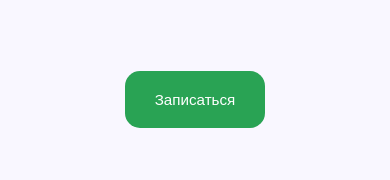
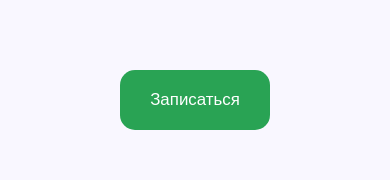
Before and after one commit to tusya11/ChessFirstSchool, a React (Create React App) app: page /main in a window 390 px wide. Shown: the part 615-795 px from the top of the page. Built offline with nearby package versions, Linux system fonts and the light colour scheme.

Commit message:
fix: button styles

```diff
--- a/src/components/RecordButton/RecordButton.scss
+++ b/src/components/RecordButton/RecordButton.scss
@@ -18,7 +18,7 @@
     cursor: pointer;
 
     @media screen and (max-width: 700px) {
-      font-size: 1.8vh;
+      font-size: 2vh;
       padding: 20px 30px;
     }
   }
```
